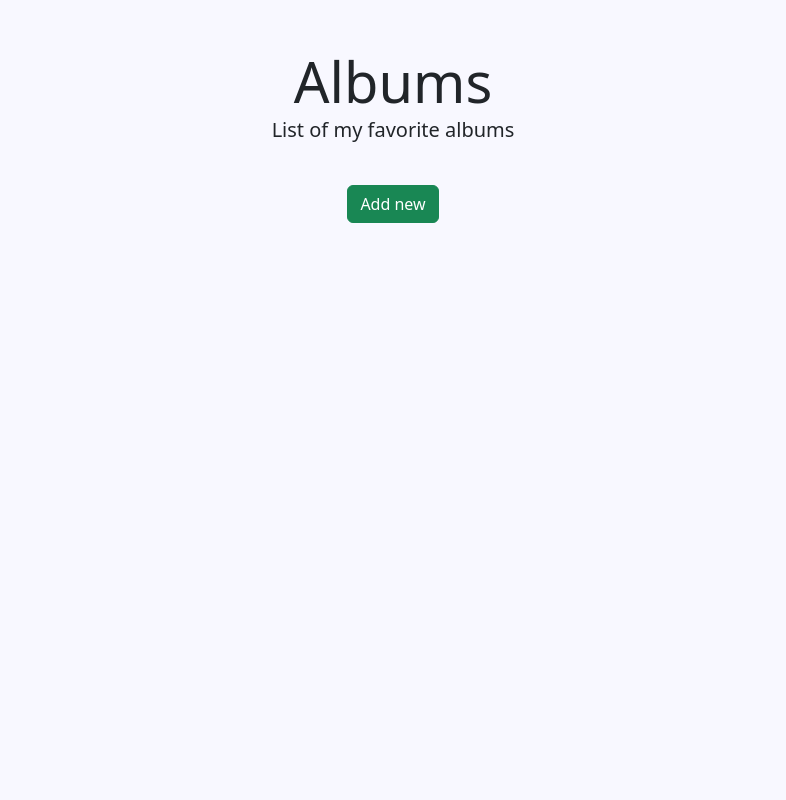
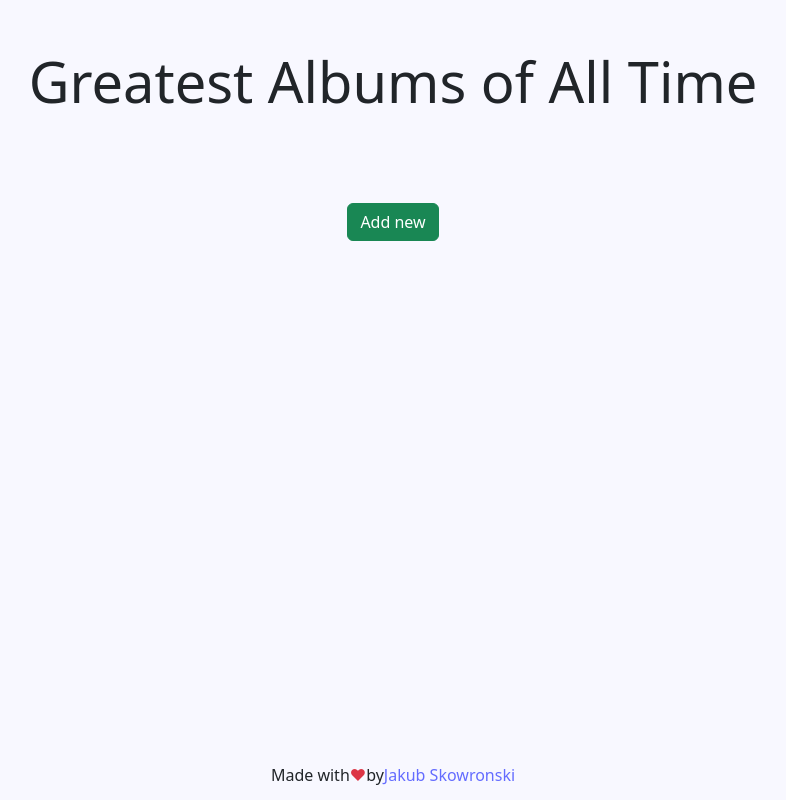
Before and after one commit to Frostbourn/fav-albums-list, a React (Vite) app: page / in a window 1280 px wide. Shown: the whole page, without its empty margins (247-1033 px from the left). Built offline with nearby package versions, Linux system fonts and the light colour scheme.

Commit message:
Add footer component

```diff
--- a/src/App.tsx
+++ b/src/App.tsx
@@ -1,4 +1,5 @@
 import { Toaster } from "react-hot-toast";
+import {Footer} from "./components/Footer";
 import Heading from "./components/Heading";
 import List from "./components/List";
 import { MainContainer } from "./components/Main";
@@ -7,11 +8,12 @@ import "bootstrap/dist/css/bootstrap.min.css";
 export default function App() {
   return (
     <>
-      <Toaster position='bottom-center' reverseOrder={false} />
+      <Toaster position='top-right' reverseOrder={false} />
       <Heading />
       <MainContainer fluid>
         <List />
       </MainContainer>
+      <Footer />
     </>
   );
 }
--- /dev/null
+++ b/src/components/Footer/index.tsx
@@ -0,0 +1,12 @@
+import { StyledFooter } from "./styles";
+
+export const Footer = () => {
+  return (
+    <StyledFooter>
+      Made with <span className='text-danger'> ❤ </span> by{" "}
+      <a href='https://jakubskowronski.com' target='_blank'>
+        Jakub Skowronski
+      </a>
+    </StyledFooter>
+  );
+};
--- /dev/null
+++ b/src/components/Footer/styles.tsx
@@ -0,0 +1,8 @@
+import styled from "styled-components";
+
+export const StyledFooter = styled.footer`
+  display: flex;
+  justify-content: center;
+  align-items: center;
+  height: 50px;
+`;
--- a/src/components/Heading/index.tsx
+++ b/src/components/Heading/index.tsx
@@ -3,9 +3,8 @@ import Container from "react-bootstrap/Container";
 export default function Heading() {
   return (
     <Container fluid>
-      <div className='text-center mt-5'>
-        <div className='display-4'>Albums</div>
-        <p className='lead'>List of my favorite albums</p>
+      <div className='text-center my-5'>
+        <div className='display-4'>Greatest Albums of All Time</div>
       </div>
     </Container>
   );
--- a/src/components/Main/styles.tsx
+++ b/src/components/Main/styles.tsx
@@ -5,6 +5,7 @@ export const Main = styled(Container)`
   position: relative;
   margin: 5vh auto;
   max-width: 90%;
+  flex-grow: 1;
 
   @media (min-width: 768px) {
     max-width: 70%;
--- a/src/index.css
+++ b/src/index.css
@@ -15,6 +15,8 @@
 }
 
 #root {
+  display: flex;
+  flex-flow: column nowrap;
   width: 100%;
   min-height: 100vh;
 }
```
